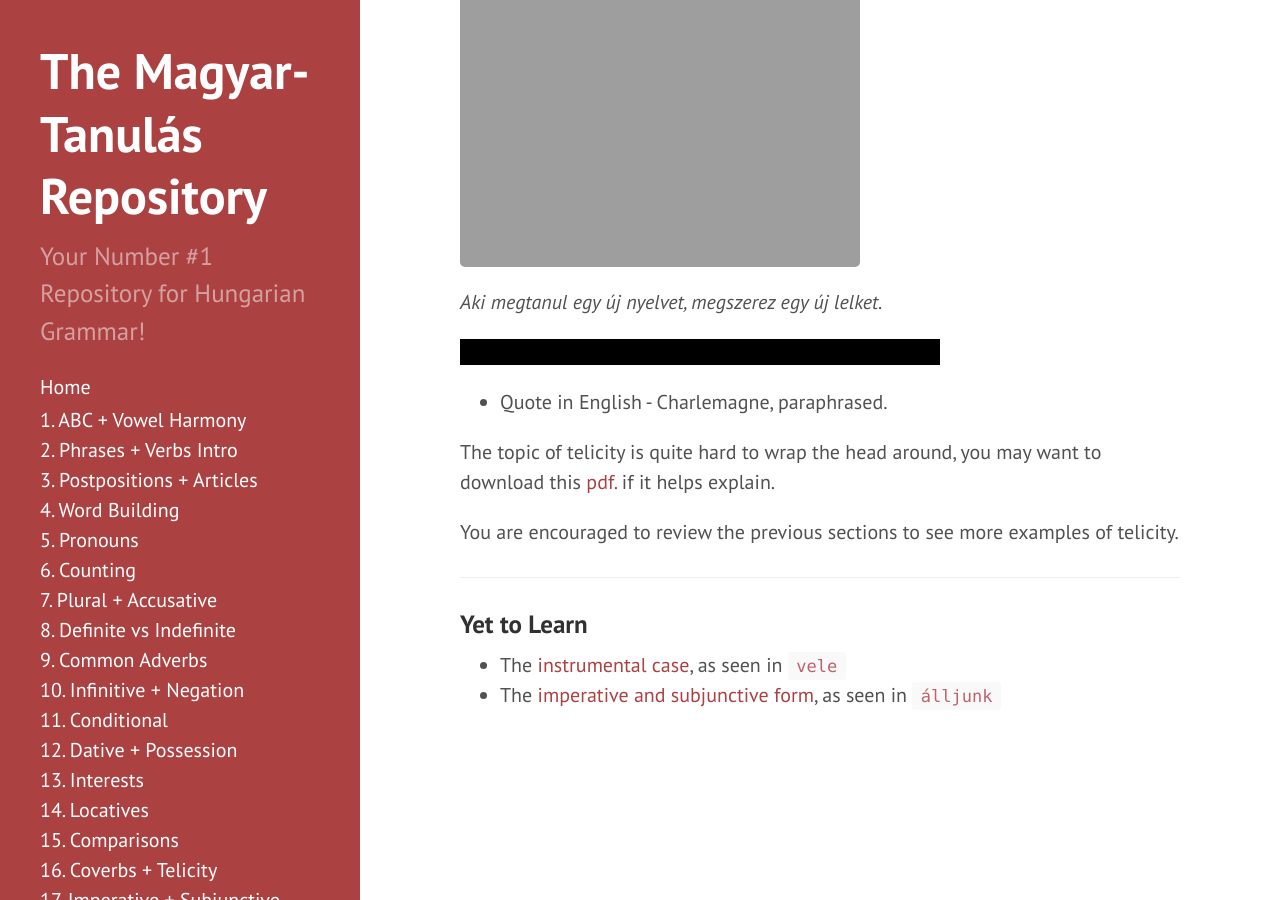
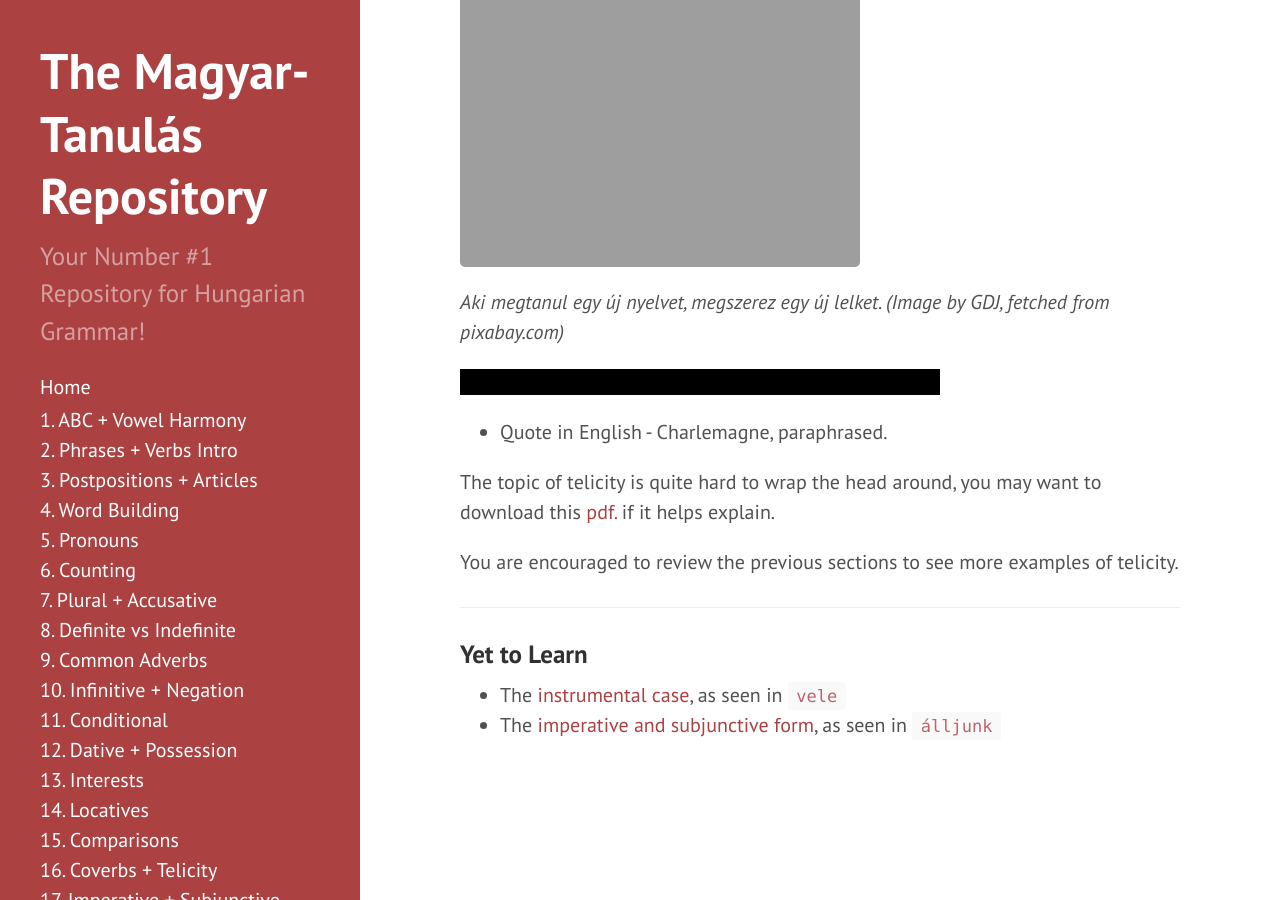
Before and after one commit to Magyartanulas/magyartanulas.github.io, a Jekyll site: the page built from coverbs_telicity.md, in a window 1280 px wide and 900 px high, scrolled down 5211 px. Built offline with Jekyll 4.4.1, drawn with Linux system fonts in a browser that asks for light colours; comment, search, counter and statistics services are not loaded; some of the changed text lies outside the part shown.

Commit message:
Update coverbs_telicity.md

```diff
--- a/coverbs_telicity.md
+++ b/coverbs_telicity.md
@@ -43,7 +43,7 @@
 `Challenge!`
 ![háború](https://magyartanulas.github.io/public/showdown.png)
 
-*A kő legyőzi az ollót!*
+*A kő legyőzi az ollót! (Original image, merging free images together)*
 
 <span class="spoiler">Rock beats scissors!</span>
 
@@ -211,9 +211,9 @@
 * Ezek a vésetek egy történetet mesélnek el. - (These carvings tell a story.)
 
 `Challenge!`
-![nyelvek](https://magyartanulas.github.io/public/üdv.png)
+![nyelvek](https://magyartanulas.github.io/public/peace.png)
 
-*Aki megtanul egy új nyelvet, megszerez egy új lelket.*
+*Aki megtanul egy új nyelvet, megszerez egy új lelket. (Image by GDJ, fetched from pixabay.com)*
 
 <span class="spoiler">He/she who learns a new language, acquires a new soul.</span>
 
```
